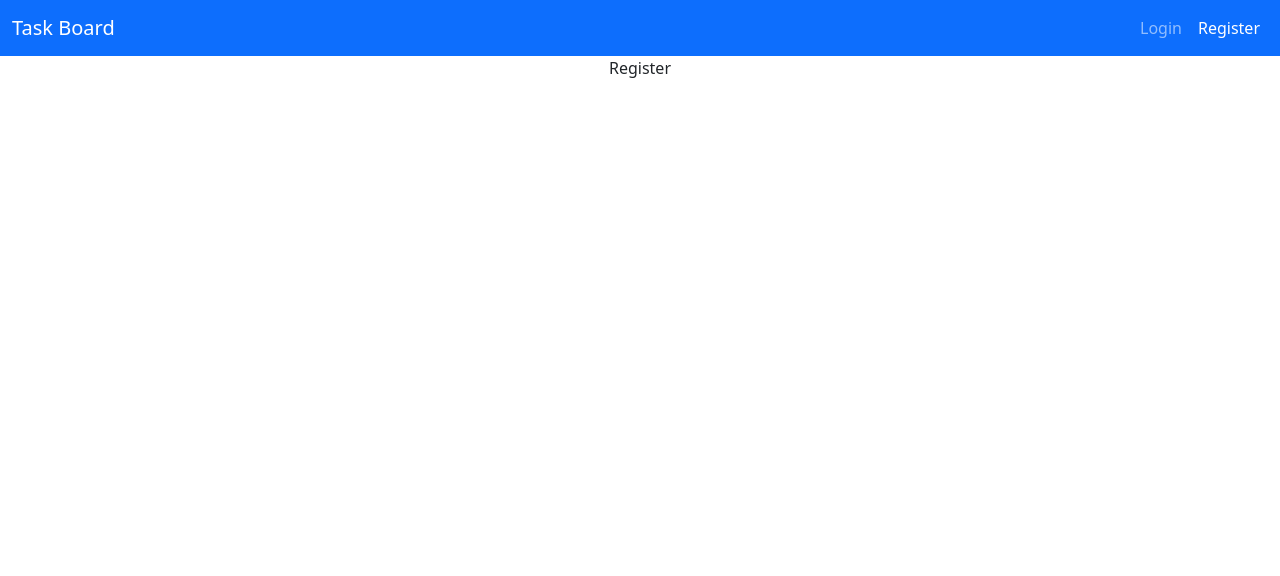
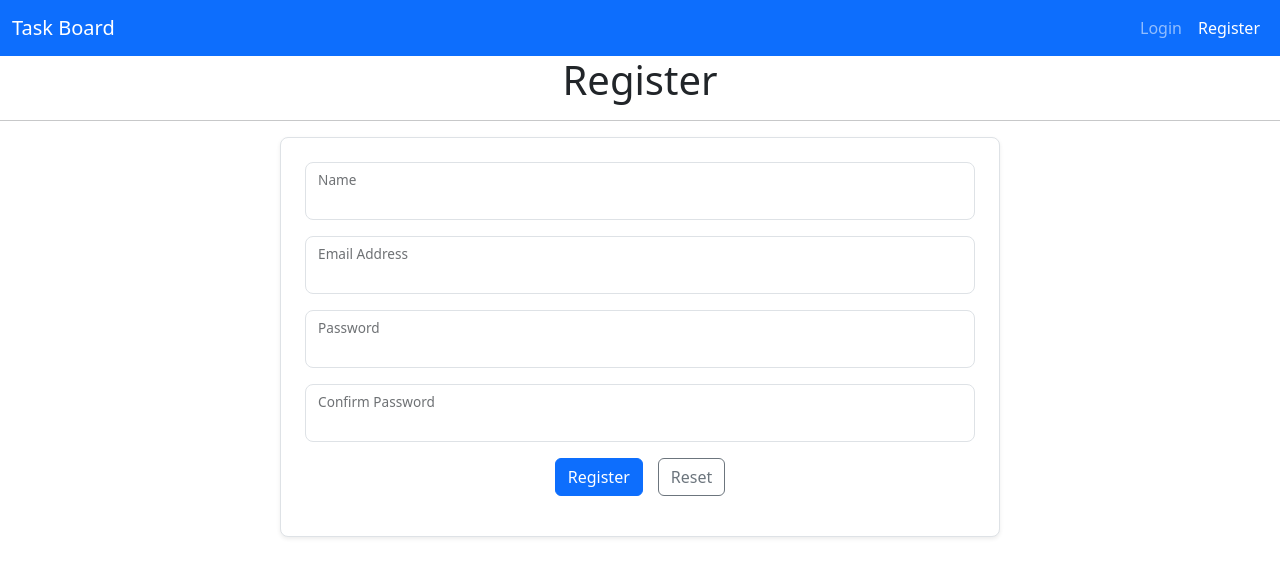
Before and after one commit to Ritesh16/TaskBoard, a React (Vite) app in the folder TaskBoard.Web/: page /register in a window 1280 px wide. Shown: the top 576 px of the page. Built offline with nearby package versions, Linux system fonts and the light colour scheme.

Commit message:
Adding zod library for register form

```diff
--- a/TaskBoard.Web/package.json
+++ b/TaskBoard.Web/package.json
@@ -10,13 +10,16 @@
     "preview": "vite preview"
   },
   "dependencies": {
+    "@hookform/resolvers": "^5.2.2",
     "axios": "^1.13.1",
     "bootstrap": "^5.3.8",
     "react": "^19.1.1",
     "react-bootstrap": "^2.10.10",
     "react-dom": "^19.1.1",
+    "react-hook-form": "^7.66.0",
     "react-router": "^7.9.5",
-    "react-router-dom": "^7.9.5"
+    "react-router-dom": "^7.9.5",
+    "zod": "^4.1.12"
   },
   "devDependencies": {
     "@eslint/js": "^9.36.0",
--- a/TaskBoard.Web/src/app/layout/NavBar.tsx
+++ b/TaskBoard.Web/src/app/layout/NavBar.tsx
@@ -1,7 +1,6 @@
 import Container from 'react-bootstrap/Container';
 import Nav from 'react-bootstrap/Nav';
 import Navbar from 'react-bootstrap/Navbar';
-import NavDropdown from 'react-bootstrap/NavDropdown';
 import { NavLink } from "react-router-dom";
 
 const NavBar = () => {
--- a/TaskBoard.Web/src/features/account/Login.tsx
+++ b/TaskBoard.Web/src/features/account/Login.tsx
@@ -1,66 +1,77 @@
 import { useState } from "react";
-import { Button, Col, Container, Row } from "react-bootstrap";
+import type { ChangeEvent, FormEvent } from "react";
+import { Button, Col, Container, FloatingLabel, Row } from "react-bootstrap";
 import Form from "react-bootstrap/esm/Form";
+import { useNavigate } from "react-router-dom";
+
 
 export default function Login() {
-  const [form, setForm] = useState({ email: '', password: ''});
+  const navigate = useNavigate();
+  const [form, setForm] = useState({ email: '', password: '' });
 
-   const handleSubmit = (e) => {
+  const handleSubmit = (e: FormEvent<HTMLFormElement>) => {
     e.preventDefault();
     // Process form data (example: log or send to server)
     console.log('Submitting', form);
   };
 
-  const handleEmailChange = (e) => {
-    const { name, value } = e.target;
+  const handleChange = (e: ChangeEvent<HTMLInputElement>) => {
+    const { name, value } = e.target as HTMLInputElement;
     setForm((prev) => ({ ...prev, [name]: value }));
   };
 
-  const handlePasswordChange = (e) => {
-    const { name, value } = e.target;
-    setForm((prev) => ({ ...prev, [name]: value }));
-  };
-
-
   const handleCancel = () => {
-    console.log('Clicked cancel.');
+    navigate('/');
   }
 
   return (
     <>
       <h1>Login</h1>
       <hr />
-    <Container fluid className='mt-3' style={{width:'60%'}}>
+      <Container fluid className='d-flex justify-content-center ' >
+        <div className="border rounded-3 shadow-sm p-4 bg-white w-100 mx-3" style={{ maxWidth: 720 }}>
           <Row>
             <Col sm>
               <Form onSubmit={handleSubmit}>
                 <Form.Group className="mb-3" controlId="formEmail">
-              <Form.Label>Email address</Form.Label>
+                  <FloatingLabel
+                    controlId="floatingInput"
+                    label="Email Address"
+                    className="mb-3"
+                  >
                     <Form.Control
                       type="email"
                       name="email"
                       value={form.email}
-                placeholder="name@example.com"
-                onChange={handleEmailChange}
+                      onChange={handleChange}
                       required
+                      size="lg"
                     />
+                  </FloatingLabel>
                 </Form.Group>
                 <Form.Group className="mb-3" controlId="formPassword">
-              <Form.Label>Password</Form.Label>
+                  <FloatingLabel
+                    controlId="floatingInput"
+                    label="Password"
+                    className="mb-3"
+                  >
                     <Form.Control
                       type="password"
                       name="password"
                       value={form.password}
-                onChange={handlePasswordChange}
+                      onChange={handleChange}
+                      size="lg"
                     />
+                  </FloatingLabel>
                 </Form.Group>
                 <Form.Group className="mb-3">
                   <Button type="submit" variant="primary">Submit</Button>
-              <Button onClick={handleCancel} variant="secondary" style={{marginLeft: '15px'}}>Cancel</Button>
+                  <Button onClick={handleCancel} variant="secondary" style={{ marginLeft: '15px' }}>Cancel</Button>
                 </Form.Group>
               </Form>
             </Col>
           </Row>
+        </div>
       </Container>
     </>
 
--- a/TaskBoard.Web/src/features/account/Register.tsx
+++ b/TaskBoard.Web/src/features/account/Register.tsx
@@ -1,5 +1,112 @@
+import { Button, Col, Container, FloatingLabel, Form, Row } from "react-bootstrap";
+import { registerSchema, type RegisterSchema } from "../../lib/schemas/registerSchema";
+import { zodResolver } from "@hookform/resolvers/zod";
+import { useForm } from "react-hook-form";
+
 export default function Register() {
+  const { register, handleSubmit, formState: { errors, isSubmitting }, reset } = useForm<RegisterSchema>({
+    mode: 'onTouched',
+    resolver: zodResolver(registerSchema)
+  });
+
+  const onSubmit = (data: RegisterSchema) => {
+    console.log(1, data);
+  }
+
   return (
-    <div>Register</div>
+    <>
+      <h1>Register</h1>
+      <hr />
+      <Container fluid className='d-flex justify-content-center ' >
+        <div className="border rounded-3 shadow-sm p-4 bg-white w-100 mx-3" style={{ maxWidth: 720 }}>
+          <Row>
+            <Col sm>
+              <Form onSubmit={handleSubmit(onSubmit)}>
+                <Form.Group className="mb-3" controlId="formName">
+                  <FloatingLabel
+                    controlId="floatingName"
+                    label="Name"
+                    className="mb-3"
+                  >
+                    <Form.Control
+                      {...register('name')}
+                      isInvalid={!!errors.name}
+                      size="lg"
+                    />
+                  </FloatingLabel>
+                  <Form.Control.Feedback type="invalid">
+                    {errors.name?.message}
+                  </Form.Control.Feedback>
+                </Form.Group>
+                <Form.Group className="mb-3" controlId="formEmail">
+                  <FloatingLabel
+                    controlId="floatingEmail"
+                    label="Email Address"
+                    className="mb-3"
+                  >
+                    <Form.Control
+                      {...register('email')}
+                       isInvalid={!!errors.email}
+                      size="lg"
+                    />
+                  </FloatingLabel>
+                   <Form.Control.Feedback type="invalid">
+                    {errors.email?.message}
+                  </Form.Control.Feedback>
+                </Form.Group>
+                <Form.Group className="mb-3" controlId="formPassword">
+                  <FloatingLabel
+                    controlId="floatingPassword"
+                    label="Password"
+                    className="mb-3"
+                  >
+                    <Form.Control
+                      type="password"
+                      {...register('password')}
+                      isInvalid={!!errors.password}
+                      size="lg"
+                    />
+                  </FloatingLabel>
+                   <Form.Control.Feedback type="invalid">
+                    {errors.password?.message}
+                  </Form.Control.Feedback>
+                </Form.Group>
+                <Form.Group className="mb-3" controlId="formConfirmPassword">
+                  <FloatingLabel
+                    controlId="floatingConfirmPassword"
+                    label="Confirm Password"
+                    className="mb-3"
+                  >
+                    <Form.Control
+                      type="password"
+                      {...register('confirmPassword')}
+                      isInvalid={!!errors.confirmPassword}
+                      size="lg"
+                    />
+                  </FloatingLabel>
+                  <Form.Control.Feedback type="invalid">
+                    {errors.confirmPassword?.message}
+                  </Form.Control.Feedback>
+                </Form.Group>
+                <Form.Group className="mb-3">
+                  <Button
+                    variant="primary"
+                    type="submit"
+                    disabled={isSubmitting}>
+                    {isSubmitting ? 'Submitting...': 'Register'}
+                  </Button>
+                  <Button
+                    variant="outline-secondary"
+                    style={{ marginLeft: '15px' }}
+                    onClick={() => reset()} >
+                      Reset
+                  </Button>
+                </Form.Group>
+              </Form>
+            </Col>
+          </Row>
+        </div>
+      </Container>
+    </>
   )
 }
--- /dev/null
+++ b/TaskBoard.Web/src/lib/schemas/registerSchema.ts
@@ -0,0 +1,18 @@
+import { z } from 'zod';
+import { requiredString } from '../util/util';
+
+export const passwordSchema = z.string()
+  .min(6, 'Password must be at least 6 characters')
+  .max(20, 'Password must be at most 20 characters');
+
+export const registerSchema = z.object({
+    name: requiredString('name'),
+    email: z.email(),
+    password: passwordSchema,
+    confirmPassword: z.string()
+}).refine((data) => data.password === data.confirmPassword, {
+    message: 'Passwords do not match',
+    path: ['confirmPassword'],
+});
+
+export type RegisterSchema = z.infer<typeof registerSchema>;
--- /dev/null
+++ b/TaskBoard.Web/src/lib/util/util.ts
@@ -0,0 +1,5 @@
+import z from "zod";
+
+export const requiredString = (fieldName: string) => z
+    .string({ required_error: `${fieldName} is required` })
+    .min(1, { message: `${fieldName} is required` });
```
Also changed, not shown: 1 other file (tests, documents, lock files or other folders). Lines whose indentation alone changed are shown as unchanged.
